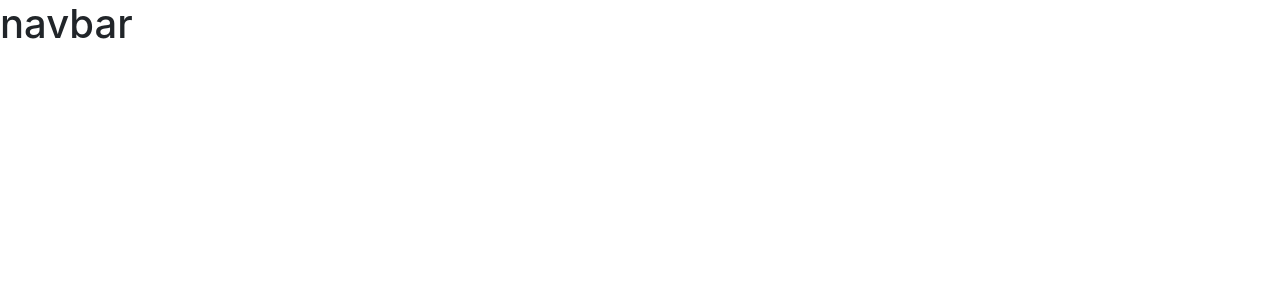
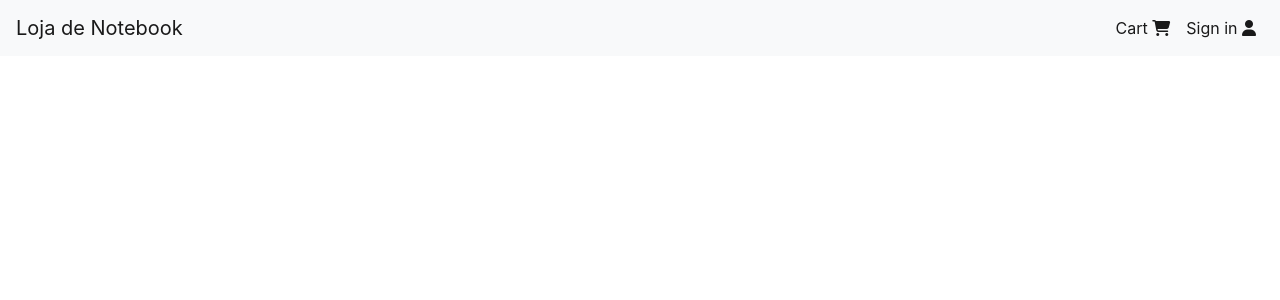
Before and after one commit to Eduardo-silva0/Ecommerce-fullstack, a Next.js app: page / in a window 1280 px wide. Shown: the top 300 px of the page. Built offline with nearby package versions, Linux system fonts and the light colour scheme.

Commit message:
styles navBar

```diff
--- a/src/components/NavBar.tsx
+++ b/src/components/NavBar.tsx
@@ -1,8 +1,68 @@
+import Link from 'next/link'
+
 const NavBar = () => {
   return (
-    <>
-      <h1>navbar</h1>
-    </>
+    <nav className="navbar navbar-expand-lg navbar-light bg-light">
+      <Link href="/">
+        <a className="navbar-brand">Loja de Notebook</a>
+      </Link>
+      <button
+        className="navbar-toggler"
+        type="button"
+        data-toggle="collapse"
+        data-target="#navbarSupportedContent"
+        aria-controls="navbarSupportedContent"
+        aria-expanded="false"
+        aria-label="Toggle navigation"
+      >
+        <span className="navbar-toggler-icon"></span>
+      </button>
+
+      <div
+        className="collapse navbar-collapse justify-content-end"
+        id="navbarNavDropdown"
+      >
+        <ul className="navbar-nav">
+          <li className="nav-item active">
+            <Link href="/cart">
+              <a className="nav-link">
+                Cart <i className="fas fa-shopping-cart"></i>
+              </a>
+            </Link>
+          </li>
+
+          <li className="nav-item active">
+            <Link href="/signin">
+              <a className="nav-link">
+                Sign in <i className="fas fa-user"></i>
+              </a>
+            </Link>
+          </li>
+
+          {/* <li className="nav-item dropdown">
+            <a
+              className="nav-link dropdown-toggle"
+              href="#"
+              id="navbarDropdown"
+              role="button"
+              data-toggle="dropdown"
+              aria-haspopup="true"
+              aria-expanded="false"
+            >
+              User Name
+            </a>
+            <div className="dropdown-menu" aria-labelledby="navbarDropdown">
+              <a className="dropdown-item" href="#">
+                Profile
+              </a>
+              <a className="dropdown-item" href="#">
+                Logout
+              </a>
+            </div>
+          </li> */}
+        </ul>
+      </div>
+    </nav>
   )
 }
 
--- a/src/pages/_document.tsx
+++ b/src/pages/_document.tsx
@@ -16,6 +16,7 @@ class MyDocument extends Document {
           <script src="https://code.jquery.com/jquery-3.3.1.slim.min.js"></script>
           <script src="https://cdnjs.cloudflare.com/ajax/libs/popper.js/1.14.3/umd/popper.min.js"></script>
           <script src="https://stackpath.bootstrapcdn.com/bootstrap/4.1.3/js/bootstrap.min.js"></script>
+          <script src="https://kit.fontawesome.com/a076d05399.js"></script>
         </Head>
         <body>
           <Main />
```
